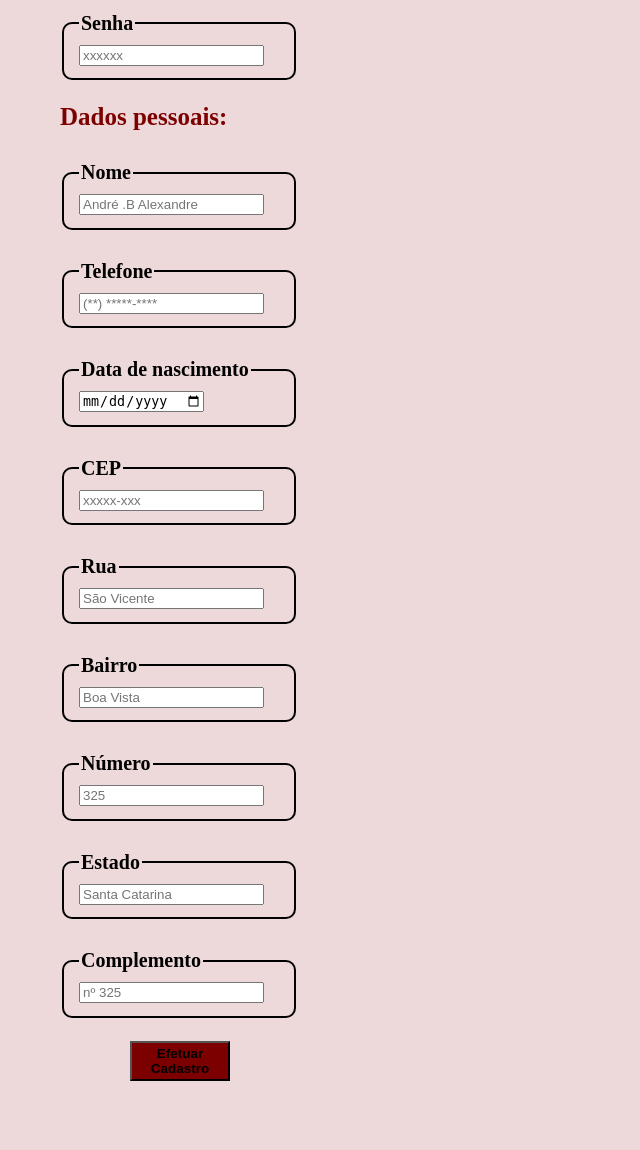
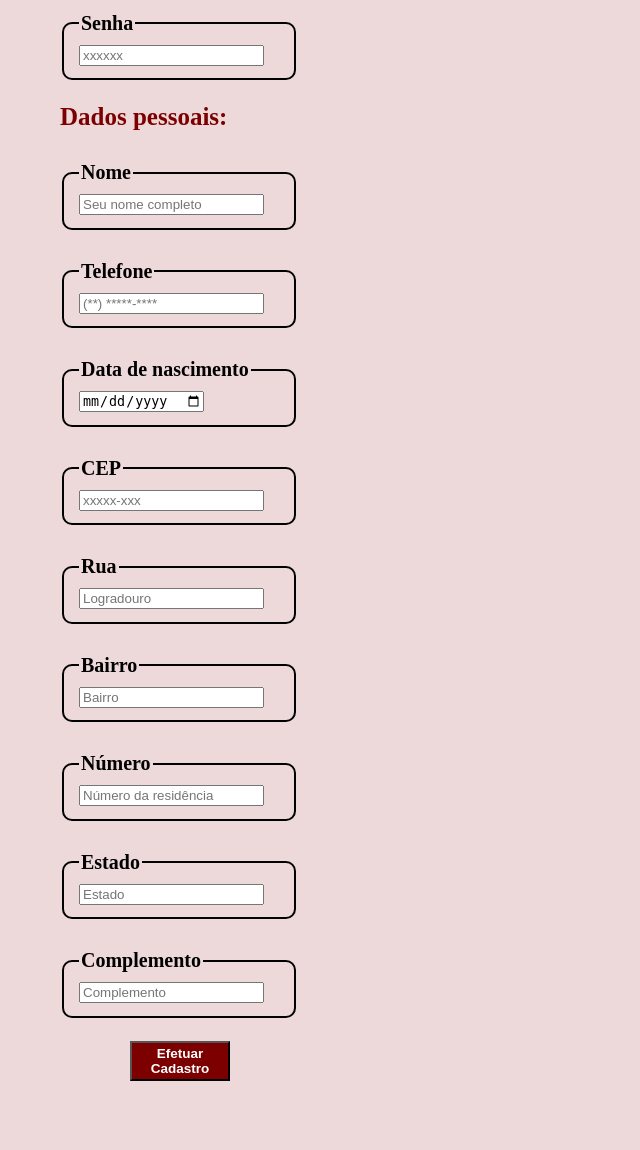
Before and after one commit to andrebalexandre/pronto, a PHP site: page /pgcadastro1.html in a window 1280 px wide. Shown: the part 377-1527 px from the top of the page, without its empty margins (0-640 px from the left). Run offline with PHP 8.4, Linux system fonts and the light colour scheme.

Commit message:
alter kaua

```diff
--- a/contas.php
+++ b/contas.php
@@ -16,7 +16,7 @@
 <body>
     <div class="principal">
     <header id="header">
-        <a id="logo" href="salgados.html"><img src="img/seta.png" width="20px"></a>
+    <a id="logo" onclick="voltar()"><img src="" width="20px"></a>
         <nav id="nav">
           <button aria-label="Abrir Menu" id="btn-mobile" aria-haspopup="true" aria-controls="menu" aria-expanded="false">Menu
             <span id="hamburger"></span>
@@ -25,6 +25,7 @@
             <li><a href="contas.php">Cadastros</a></li>
             <li><a href="cadastrarprodutos.html">Cadastrar produtos</a></li>
             <li><a href="avaliacao.php">Avaliações</a></li>
+            <li><a href="pglogin1.html">Sair</a></li>
           </ul>
         </nav>
       </header>
--- a/minhaconta.php
+++ b/minhaconta.php
@@ -26,6 +26,7 @@
             <li><a href="sobrenos.html">Sobre nós</a></li>
             <li><a href="carrinho.html">Carrinho</a></li>
             <li><a href="fale_conosco.html">Fale conosco</a></li>
+            <li><a href="pglogin1.html">Sair</a></li>
           </ul>
         </nav>
       </header>
--- a/pg_cadastro1.css
+++ b/pg_cadastro1.css
@@ -92,6 +92,7 @@ body
         background-color: #7D0000;
         cursor: pointer;
         cursor: auto;
+        color: white;
     }
 
     .barra
--- a/pgcadastro1.html
+++ b/pgcadastro1.html
@@ -43,7 +43,7 @@
           <div>
             <fieldset>
                 <legend><b>Nome</b></legend>
-                    <input type="text" id="nome" name="Nome" placeholder="André .B Alexandre">
+                    <input type="text" id="nome" name="Nome" placeholder="Seu nome completo">
             </fieldset>
 
             <fieldset>
@@ -63,27 +63,27 @@
 
             <fieldset>
                 <legend><b>Rua</b></legend>
-                    <input type="text" id="rua" name="Rua" placeholder="São Vicente">
+                    <input type="text" id="rua" name="Rua" placeholder="Logradouro">
             </fieldset>
 
             <fieldset>
                 <legend><b>Bairro</b></legend>
-                    <input type="text" id="bairro" name="Bairro" placeholder="Boa Vista">
+                    <input type="text" id="bairro" name="Bairro" placeholder="Bairro">
             </fieldset>
 
             <fieldset>
                 <legend><b>Número</b></legend>
-                    <input type="number" id="numero" name="Numero" placeholder="325">
+                    <input type="number" id="numero" name="Numero" placeholder="Número da residência">
             </fieldset>
 
             <fieldset>
                 <legend><b>Estado</b></legend>
-                    <input type="text" id="estado" name="Estado" placeholder="Santa Catarina">
+                    <input type="text" id="estado" name="Estado" placeholder="Estado">
             </fieldset>
 
             <fieldset>
                 <legend><b>Complemento</b></legend>
-                    <input type="text" id="complemento" name="Complemento" placeholder="nº 325">
+                    <input type="text" id="complemento" name="Complemento" placeholder="Complemento">
             </fieldset>
             <br>
 
```
Also changed, not shown: avaliacao.css (+9 -2 lines), avaliacao.php (+9 -2 lines).
